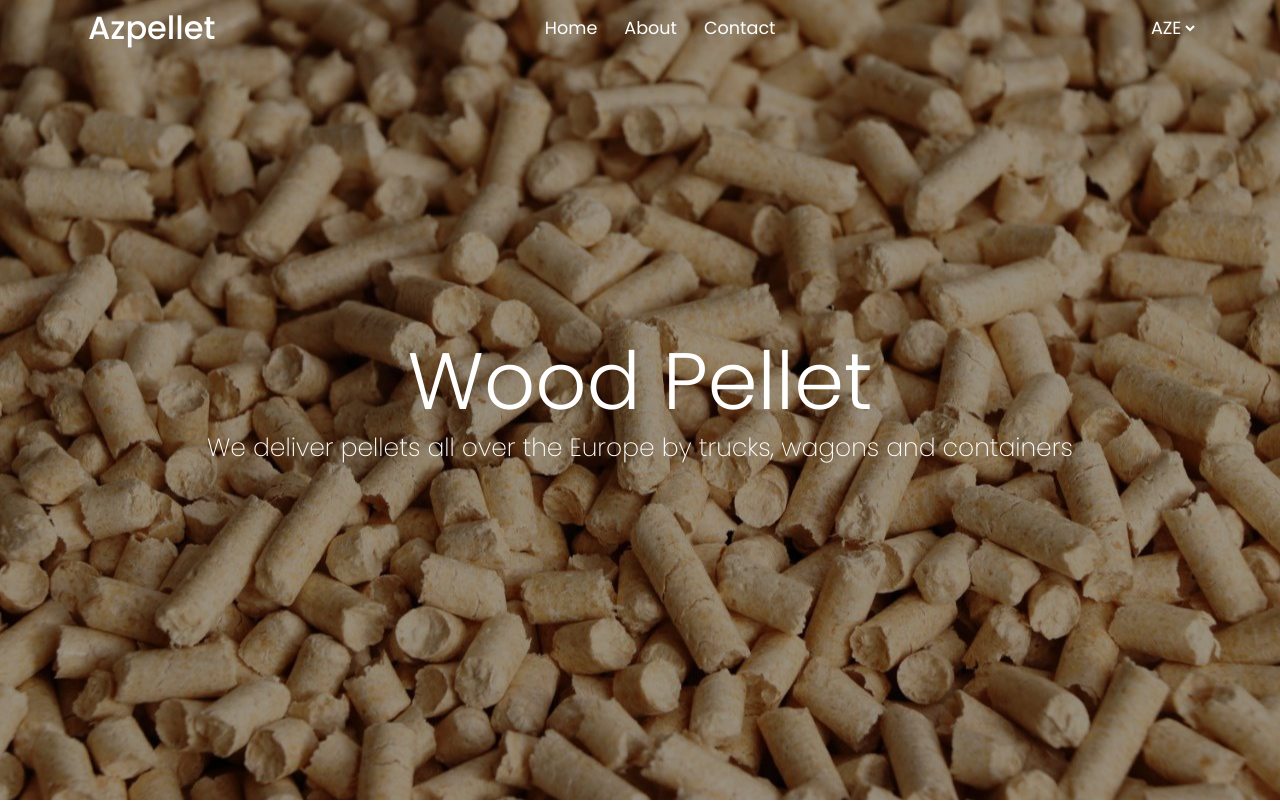
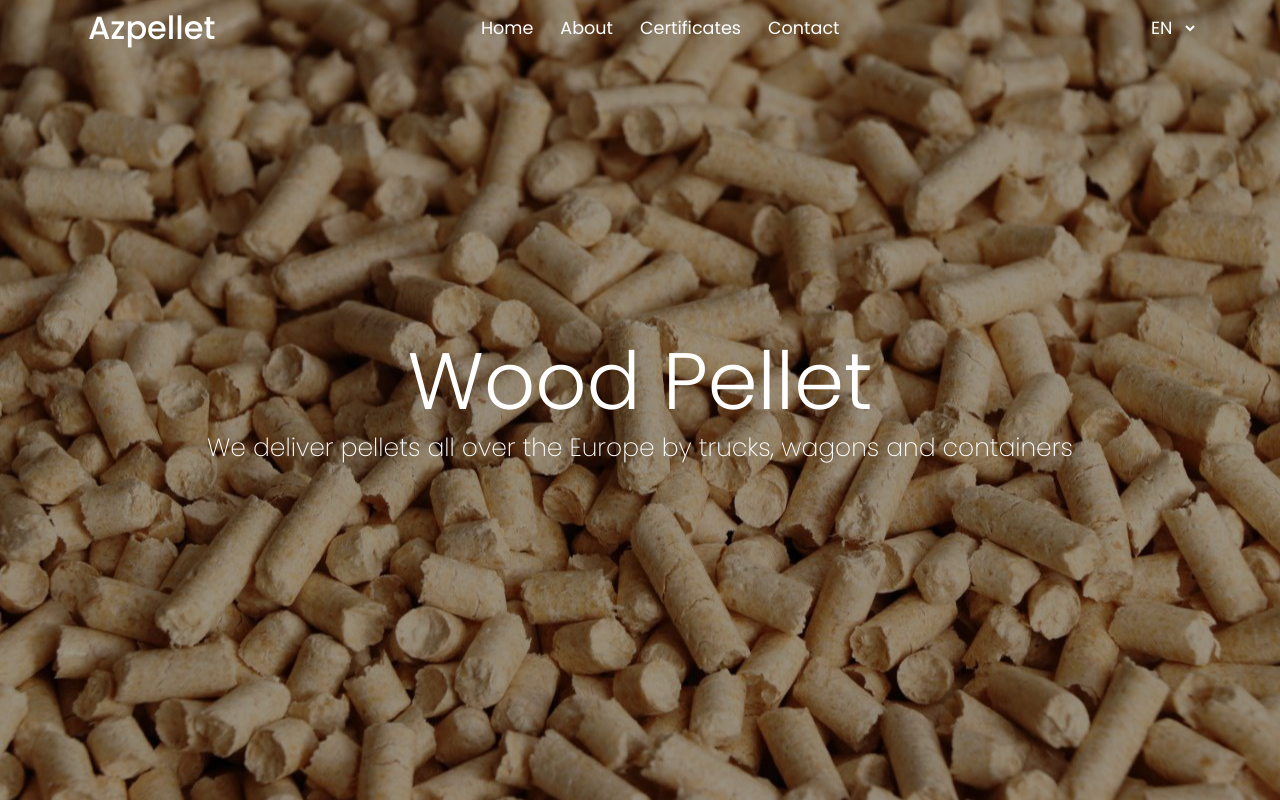
Before and after one commit to Anrsgrl/azpellet, a React (Create React App) app: page / in a window 1280 px wide. Shown: the top 802 px of the page. Built offline with nearby package versions, Linux system fonts and the light colour scheme.

Commit message:
Certificates added to header

```diff
--- a/src/components/Header/Header.jsx
+++ b/src/components/Header/Header.jsx
@@ -34,6 +34,14 @@ const Header = ({ home, about, form }) => {
         i18n.changeLanguage(lang)
     }
 
+    const openCertificates = () => {
+        if (i18n.language === "aze") {
+            window.open('https://drive.google.com/file/d/1ibJycIGbE8pH0PT7CYLlni9cRl9WknoN/view')
+        } else {
+            window.open('https://drive.google.com/file/d/1oIuejhn1eqvdaXQ2jsq1nvNh4tddCRPS/view?pli=1')
+        }
+    }
+
     window.addEventListener('scroll', changeColor);
     return (
         <header className={color ? "scrolled py-2" : "py-2"}>
@@ -47,12 +55,13 @@ const Header = ({ home, about, form }) => {
                     <ul className='p-0 pe-5'>
                         <li><button onClick={() => scrollToSection(home)} className='clean-button'>{t('Nav1')}</button></li>
                         <li><button onClick={() => scrollToSection(about)} className='clean-button'>{t('Nav2')}</button></li>
+                        <li><button onClick={() => openCertificates()} className='clean-button'>{t('Nav4')}</button></li>
                         <li><button onClick={() => scrollToSection(form)} className='clean-button'>{t('Nav3')}</button></li>
                     </ul>
                     <div className="header-right">
                         <select name="sort-list" id="sort-list" onChange={(e) => { clickHandle(e.target.value) }}>
+                            <option value="en">EN</option>
                             <option value="aze">AZE</option>
-                            <option value="en">EN</option>
                             <option value="ru">RU</option>
                         </select>
                         <div className="hamburger">
@@ -70,6 +79,7 @@ const Header = ({ home, about, form }) => {
                                         <ul>
                                             <li><button onClick={() => scrollToSection(home)} className='clean-button'>{t('Nav1')}</button></li>
                                             <li><button onClick={() => scrollToSection(about)} className='clean-button'>{t('Nav2')}</button></li>
+                                            <li><button onClick={() => openCertificates()} className='clean-button'>{t('Nav4')}</button></li>
                                             <li><button onClick={() => scrollToSection(form)} className='clean-button'>{t('Nav3')}</button></li>
                                         </ul>
                                     </motion.aside>}
```
